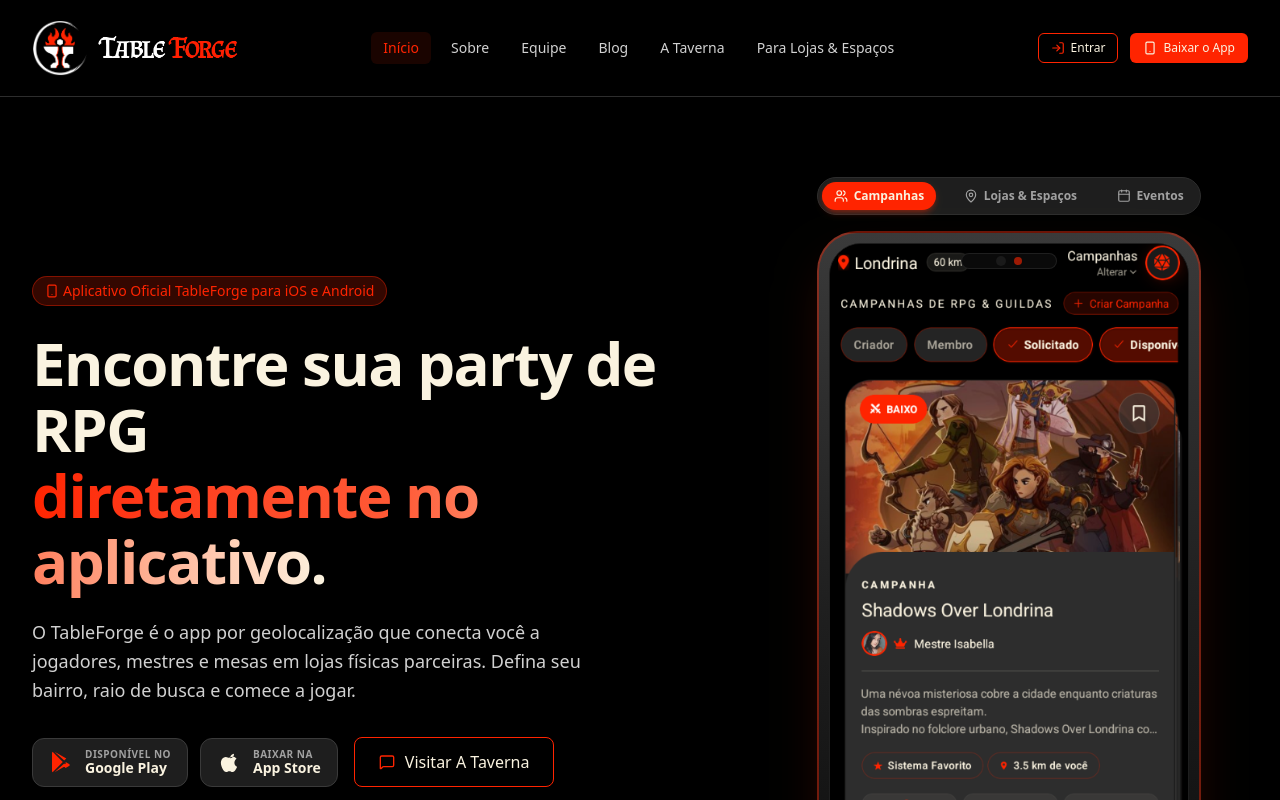
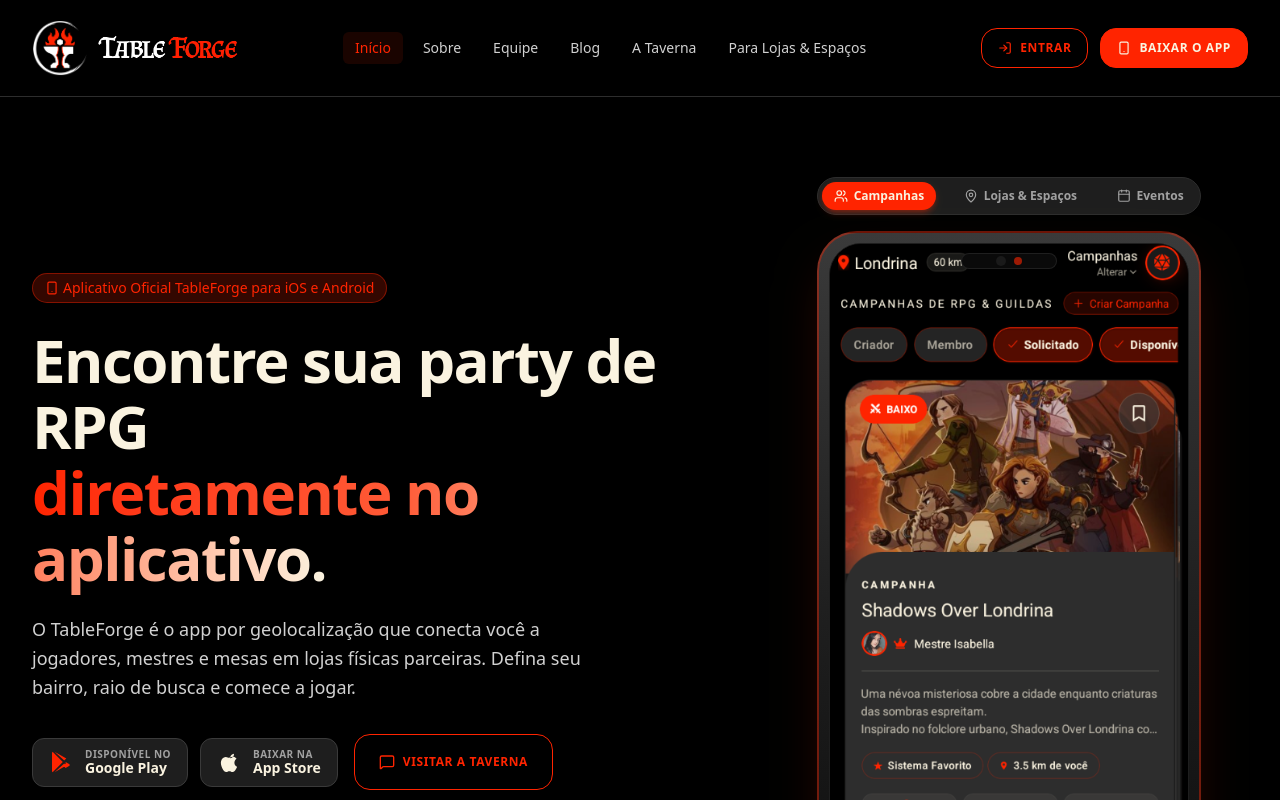
Before and after one commit to Table-Forge/TableForge_Institutional, a Next.js app: page / in a window 1280 px wide. Shown: the top 800 px of the page. Built offline with nearby package versions, Linux system fonts and the light colour scheme; no server answers.

Commit message:
feat(button): standardize button and button-icon components matching panel

```diff
--- /dev/null
+++ b/components/button-icon/button-icon.tsx
@@ -0,0 +1,73 @@
+import React, { type ButtonHTMLAttributes, type CSSProperties, type ReactNode } from "react";
+
+export interface IButtonIconProps
+  extends ButtonHTMLAttributes<HTMLButtonElement> {
+  children: ReactNode;
+  color?: string;
+  hasHoverEffect?: boolean;
+  isActive?: boolean;
+  isHighlighted?: boolean;
+  isNew?: boolean;
+  size?: string;
+}
+
+export function ButtonIcon({
+  children,
+  className = "",
+  color,
+  disabled,
+  hasHoverEffect = false,
+  isActive = false,
+  isHighlighted = false,
+  isNew = false,
+  size = "32px",
+  style,
+  type = "button",
+  ...props
+}: IButtonIconProps) {
+  const sizeStyle: CSSProperties = {
+    width: size,
+    height: size,
+    ...style,
+  };
+
+  const colorStyle =
+    !isActive && color
+      ? {
+          color,
+        }
+      : {};
+
+  return (
+    <button
+      type={type}
+      disabled={disabled}
+      className={[
+        "relative inline-flex shrink-0 items-center justify-center overflow-visible rounded-xl border-0 bg-transparent transition",
+        isActive ? "text-[#ff2400]" : "text-[#A1A1A1]",
+        isHighlighted ? "bg-white/10" : "",
+        hasHoverEffect
+          ? "p-1 hover:bg-white/10 hover:text-[#ff2400]"
+          : "hover:opacity-100",
+        disabled
+          ? "cursor-not-allowed opacity-50"
+          : "cursor-pointer opacity-90 active:scale-95",
+        isNew ? "border border-[#ff2400] bg-[#ff2400]/10" : "",
+        className,
+      ].join(" ")}
+      style={{
+        ...sizeStyle,
+        ...colorStyle,
+      }}
+      {...props}
+    >
+      {children}
+
+      {isNew ? (
+        <span className="pointer-events-none absolute -right-2 -top-1.5 inline-flex h-[13px] min-w-[22px] items-center justify-center rounded-full bg-[#ff2400] px-1 text-[8px] font-bold uppercase leading-none text-white shadow">
+          Novo
+        </span>
+      ) : null}
+    </button>
+  );
+}
--- /dev/null
+++ b/components/button/button.interfaces.ts
@@ -0,0 +1,20 @@
+import React from "react";
+
+export type ButtonStyles =
+  | "primary"
+  | "secondary"
+  | "danger"
+  | "hollow"
+  | "soft"
+  | "softDanger";
+
+export type ButtonSize = "xs" | "sm" | "md" | "lg" | "xl";
+
+export interface IButton extends React.ButtonHTMLAttributes<HTMLButtonElement> {
+  maxWidth?: boolean;
+  isLoading?: boolean;
+  buttonStyle?: ButtonStyles;
+  variant?: "primary" | "secondary" | "outline" | "ghost" | "danger";
+  size?: ButtonSize;
+  color?: string;
+}
--- /dev/null
+++ b/components/button/button.tsx
@@ -0,0 +1,93 @@
+import React from "react";
+import type { IButton, ButtonStyles } from "./button.interfaces";
+
+function Loading() {
+  return (
+    <div className="h-4 w-4 animate-spin rounded-full border-2 border-white/20 border-t-white" />
+  );
+}
+
+export const Button: React.FC<IButton> = ({
+  children,
+  buttonStyle,
+  variant,
+  size = "md",
+  isLoading,
+  maxWidth,
+  color,
+  className = "",
+  disabled,
+  style,
+  ...props
+}) => {
+  const resolvedStyle: ButtonStyles =
+    buttonStyle ||
+    (variant === "outline"
+      ? "hollow"
+      : variant === "ghost"
+      ? "soft"
+      : (variant as ButtonStyles)) ||
+    "primary";
+
+  const baseStyles =
+    "inline-flex items-center justify-center gap-2 rounded-2xl border text-xs font-bold uppercase tracking-wider transition cursor-pointer disabled:cursor-not-allowed disabled:opacity-60";
+
+  const widthStyles = maxWidth || className.includes("w-full") ? "w-full" : "w-max";
+  const sizeStyles: Record<NonNullable<IButton["size"]>, string> = {
+    xs: "h-8 px-3",
+    sm: "h-10 px-4",
+    md: "h-12 px-5",
+    lg: "h-14 px-6",
+    xl: "h-16 px-7",
+  };
+
+  const variants: Record<ButtonStyles, string> = {
+    primary: "bg-[#ff2400] border-[#ff2400] text-white hover:brightness-110",
+    secondary: "bg-[#ff2400] border-[#ff2400] text-white hover:brightness-110",
+    danger: "bg-red-600 border-red-600 text-white hover:brightness-110",
+    hollow:
+      "bg-transparent border-[#ff2400] text-[#ff2400] hover:bg-[#ff2400]/10",
+    soft:
+      "border-[#ff2400]/40 bg-[#ff2400]/15 text-white hover:bg-[#ff2400]/25",
+    softDanger:
+      "border-red-500/40 bg-red-500/10 text-red-500 hover:bg-red-500/20",
+  };
+
+  const interactionStyles =
+    disabled || isLoading
+      ? "cursor-not-allowed opacity-60"
+      : "cursor-pointer active:scale-[0.98]";
+
+  const hollowInlineStyle =
+    resolvedStyle === "hollow"
+      ? {
+          borderColor: color || undefined,
+          color: color || undefined,
+        }
+      : {};
+
+  return (
+    <button
+      className={[
+        baseStyles,
+        widthStyles,
+        sizeStyles[size],
+        variants[resolvedStyle],
+        interactionStyles,
+        className,
+      ].join(" ")}
+      disabled={disabled || isLoading}
+      style={{ ...style, ...hollowInlineStyle }}
+      {...props}
+    >
+      {isLoading ? (
+        <>
+          <Loading />
+          <span>Carregando...</span>
+        </>
+      ) : (
+        children
+      )}
+    </button>
+  );
+};
--- a/components/ui/button.tsx
+++ b/components/ui/button.tsx
@@ -1,44 +1,2 @@
-import React from "react";
-
-export interface IButton extends React.ButtonHTMLAttributes<HTMLButtonElement> {
-  variant?: "primary" | "secondary" | "outline" | "ghost" | "danger";
-  size?: "sm" | "md" | "lg";
-  isLoading?: boolean;
-}
-
-const variantStyles: Record<NonNullable<IButton["variant"]>, string> = {
-  primary: "bg-[#ff2400] text-[#faf3e0] hover:bg-[#e02000] border border-transparent shadow-md hover:shadow-[#ff2400]/20",
-  secondary: "bg-[#3a3a3a] text-[#faf3e0] hover:bg-[#4a4a4a] border border-[#4a4a4a]",
-  outline: "bg-transparent text-[#faf3e0] border border-[#ff2400] hover:bg-[#ff2400]/10",
-  ghost: "bg-transparent text-[#faf3e0] hover:bg-[#3a3a3a] border border-transparent",
-  danger: "bg-red-700 text-[#faf3e0] hover:bg-red-800 border border-transparent",
-};
-
-const sizeStyles: Record<NonNullable<IButton["size"]>, string> = {
-  sm: "text-xs px-3 py-1.5 rounded-md gap-1.5",
-  md: "text-sm px-4 py-2 rounded-lg gap-2",
-  lg: "text-base px-6 py-3 rounded-lg gap-2.5 font-medium",
-};
-
-export const Button = React.forwardRef<HTMLButtonElement, IButton>(
-  ({ variant = "primary", size = "md", isLoading = false, children, className = "", disabled, ...props }, ref) => {
-    return (
-      <button
-        ref={ref}
-        disabled={disabled || isLoading}
-        className={`inline-flex items-center justify-center font-medium transition-all duration-200 cursor-pointer disabled:opacity-50 disabled:cursor-not-allowed focus:outline-none focus:ring-2 focus:ring-[#ff2400]/40 ${variantStyles[variant]} ${sizeStyles[size]} ${className}`}
-        {...props}
-      >
-        {isLoading && (
-          <svg className="animate-spin -ml-1 mr-2 h-4 w-4 text-current" fill="none" viewBox="0 0 24 24">
-            <circle className="opacity-25" cx="12" cy="12" r="10" stroke="currentColor" strokeWidth="4" />
-            <path className="opacity-75" fill="currentColor" d="M4 12a8 8 0 018-8v8H4z" />
-          </svg>
-        )}
-        {children}
-      </button>
-    );
-  }
-);
-
-Button.displayName = "Button";
+export { Button } from "@/components/button/button";
+export type { IButton, ButtonStyles, ButtonSize } from "@/components/button/button.interfaces";
```
Also changed, not shown: 1 other file (tests, documents, lock files or other folders).
